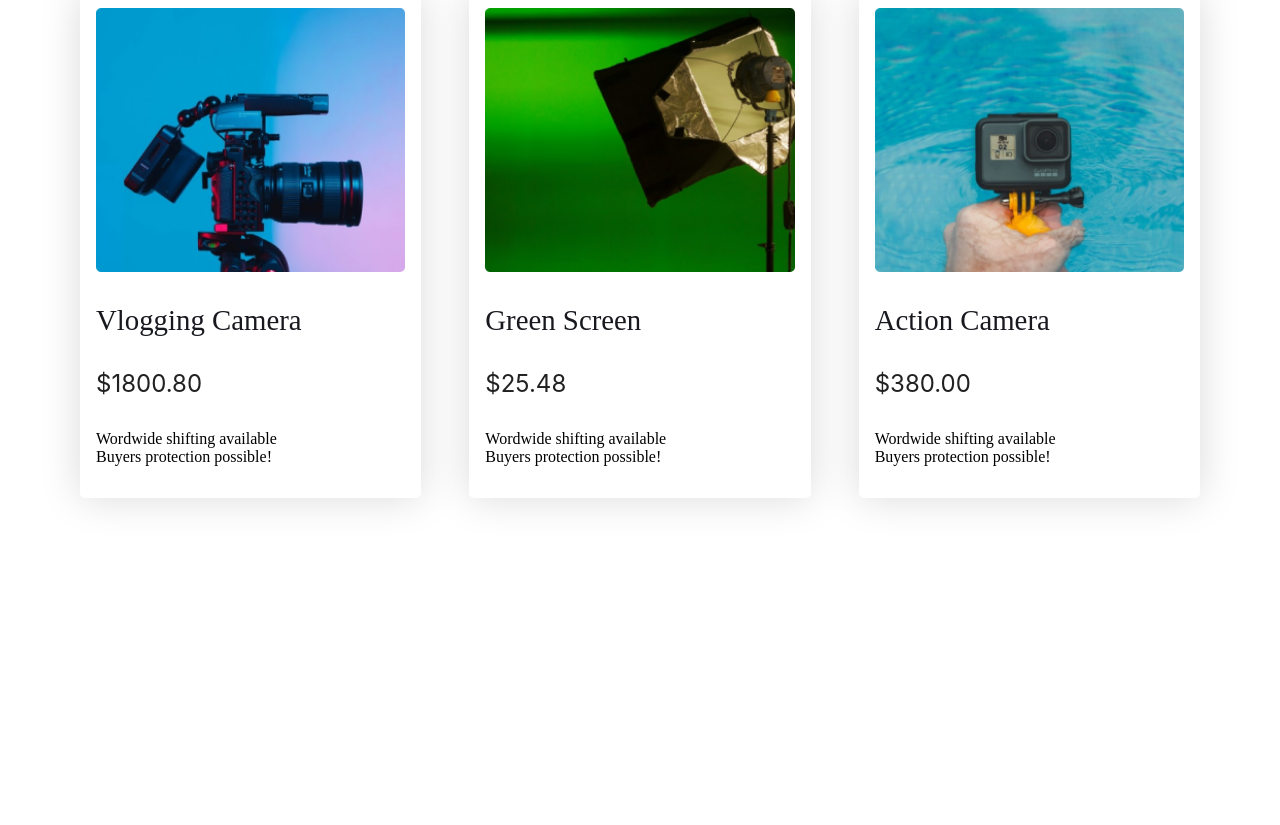
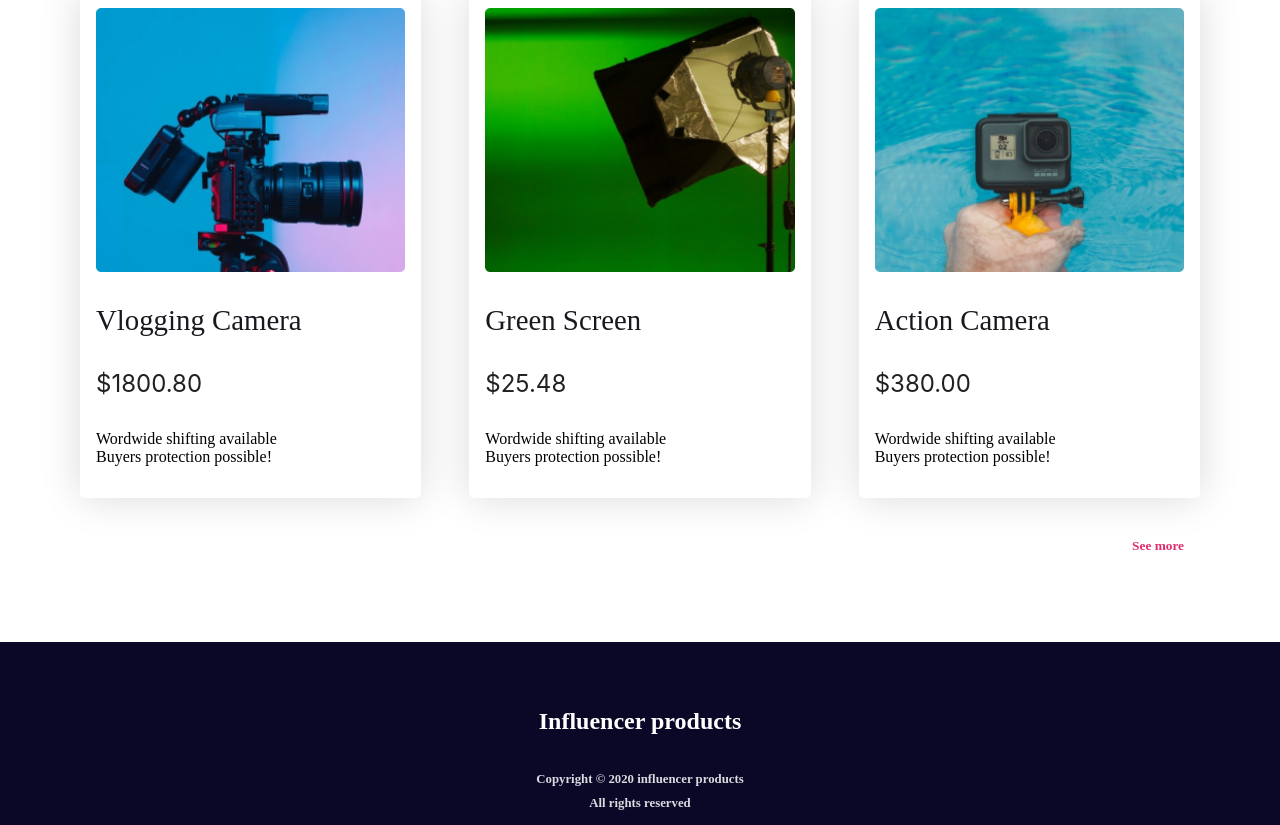
Before and after one commit to shaishabcoding/influencer-gear, a plain HTML site: page index.html in a window 1280 px wide. Shown: the part 1975-2800 px from the top of the page. Before the commit the page ends 2553 px from the top, so only its background shows below. Drawn offline with Linux system fonts and the light colour scheme.

Commit message:
added footer

```diff
--- a/index.html
+++ b/index.html
@@ -171,9 +171,29 @@
             </p>
           </div>
         </div>
+        <button class="btn-secondary see-more">
+          See more
+          <!-- todo -->
+        </button>
       </section>
       <!-- collection end-->
     </main>
     <!-- main end -->
+
+    <!-- footer start -->
+    <footer>
+      <h1 class="footer-title">Influencer products</h1>
+      <p class="footer-description">
+        Copyright © 2020 influencer products <br />
+        All rights reserved
+      </p>
+      <div class="social-link-container">
+        <div></div>
+        <div></div>
+        <div></div>
+        <div></div>
+      </div>
+    </footer>
+    <!-- footer end -->
   </body>
 </html>
--- a/styles/style.css
+++ b/styles/style.css
@@ -32,6 +32,14 @@ a {
   padding: 0.5rem 1rem;
   color: white;
   border-radius: 0.5rem;
+  font-weight: 700;
+}
+.btn-secondary {
+  color: var(--primary-btn-color);
+  border: 0;
+  font-weight: 700;
+  padding: 0.5rem 1rem;
+  background: transparent;
 }
 /* shared styles end*/
 
@@ -146,8 +154,34 @@ nav a {
 .card .description {
   width: 60%;
 }
+.see-more {
+  margin-top: 2rem;
+  margin-left: auto;
+  display: block;
+}
 /*    collection end */
 /* main end */
+
+/* footer start */
+footer {
+  color: white;
+  background: #0a0826;
+  text-align: center;
+  padding: 3.125rem;
+}
+.footer-title {
+  font-size: 1.5rem;
+  margin-bottom: 2rem;
+  font-weight: 700;
+}
+.footer-description {
+  color: #d9dbe1;
+  font-family: Manrope;
+  font-size: 0.8rem;
+  font-weight: 700;
+  line-height: 1.5rem;
+}
+/* footer end */
 
 /* responsive design  start*/
 /*    mobile start */
```
